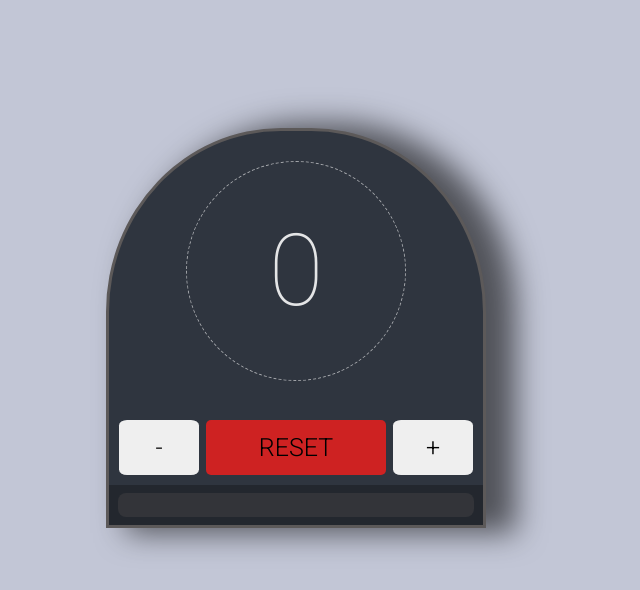
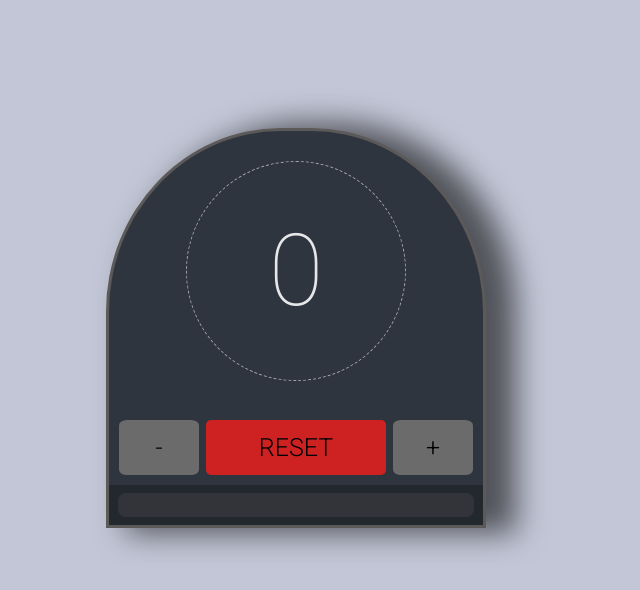
Before and after one commit to aswintrikkur/CounterApp, a React (Vite) app: page / in a window 1280 px wide. Shown: the top 590 px of the page, without its empty margins (344-984 px from the left). Built offline with nearby package versions, Linux system fonts and the light colour scheme.

Commit message:
variables use for basic colors

```diff
--- a/src/App.css
+++ b/src/App.css
@@ -12,5 +12,3 @@
 	justify-content: center;
 	padding-top: 8rem;
 }
-.components {
-}
--- a/src/components/counter/Counter.css
+++ b/src/components/counter/Counter.css
@@ -1,5 +1,5 @@
 .counter-container {
-	background-color: rgb(47, 53, 63);
+	background-color: var(--primary-color);
 	width: 380px;
 	height: 400px;
 	border: solid 3px rgb(92, 89, 89);
@@ -8,13 +8,13 @@
 	display: flex;
 	flex-direction: column;
 	justify-content: end;
-	box-shadow: 25px 0px 30px 5px rgba(0, 0, 0, 0.586);
+	box-shadow: 25px 0px 30px 5px var(--shadow-color);
 }
 .counter-container .count {
 	width: 220px;
 	height: 220px;
 	font-size: 100px;
-	border: 1px dashed rgba(255, 255, 255, 0.562);
+	border: 1px dashed rgba(255, 253, 253, 0.562);
 	font-weight: 100;
 	border-radius: 50%;
 	margin: auto;
@@ -35,6 +35,7 @@
 	font-weight: 300;
 	border-radius: 10%;
 	border: none;
+	background-color:var(--btn-color-primary);
 }
 .buttons button:hover {
 	background-color: gray;
@@ -44,7 +45,7 @@
 .counter-container .buttons .reset-btn {
 	width: 180px;
 	height: 55px;
-	background-color: rgb(206, 34, 34);
+	background-color: var(--btn-color-secondary);
 	border-radius: 5px;
 }
 .buttons .reset-btn:hover {
@@ -75,5 +76,5 @@
 .footer .body .content {
 	height: 100%;
 	width: 5%;
-	background-color: #ffffffe1;
+	background-color: var(--loading-bar);
 }
--- a/src/index.css
+++ /dev/null
@@ -1,15 +0,0 @@
-:root {
-  font-family: Inter, system-ui, Avenir, Helvetica, Arial, sans-serif;
-  line-height: 1.5;
-  font-weight: 400;
-
-  color-scheme: light dark;
-  color: rgba(255, 255, 255, 0.87);
-  background-color: #888faf81;
-
-  font-synthesis: none;
-  text-rendering: optimizeLegibility;
-  -webkit-font-smoothing: antialiased;
-  -moz-osx-font-smoothing: grayscale;
-  -webkit-text-size-adjust: 100%;
-}
--- a/src/main.jsx
+++ b/src/main.jsx
@@ -1,7 +1,7 @@
 import React from 'react'
 import ReactDOM from 'react-dom/client'
 import App from './App.jsx'
-import './index.css'
+import '../src/styles/global.css'
 
 ReactDOM.createRoot(document.getElementById('root')).render(
     <App />
--- /dev/null
+++ b/src/styles/global.css
@@ -0,0 +1,18 @@
+@import url(./variable.css);
+
+
+:root {
+    font-family: Inter, system-ui, Avenir, Helvetica, Arial, sans-serif;
+    line-height: 1.5;
+    font-weight: 400;
+
+    color-scheme: light dark;
+    color: var(--font-color);
+    background-color: var(--bg-color);
+
+    font-synthesis: none;
+    text-rendering: optimizeLegibility;
+    -webkit-font-smoothing: antialiased;
+    -moz-osx-font-smoothing: grayscale;
+    -webkit-text-size-adjust: 100%;
+  }
--- /dev/null
+++ b/src/styles/variable.css
@@ -0,0 +1,12 @@
+:root{
+    --bg-color: #888faf81;
+    --primary-color: rgb(47, 53, 63);
+    /* --secondary-color: */
+    --loading-bar: #ffffffe1;
+    --font-color: rgba(255, 255, 255, 0.884);
+    --shadow-color:rgba(0, 0, 0, 0.586);
+
+    --btn-color-primary:#6b6b6b;
+    --btn-color-secondary:rgb(206, 34, 34);
+
+}
```
